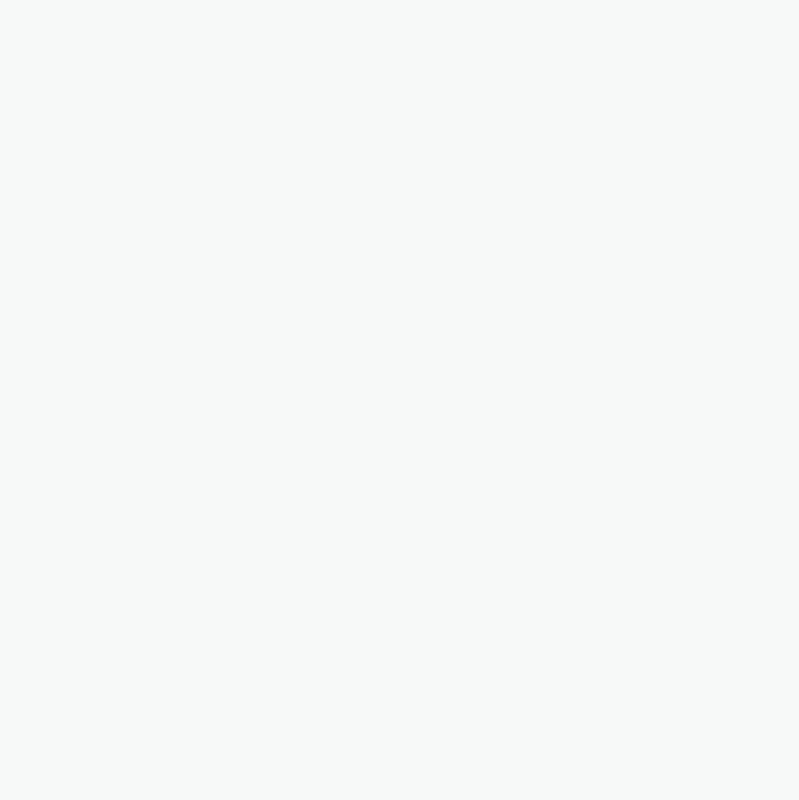
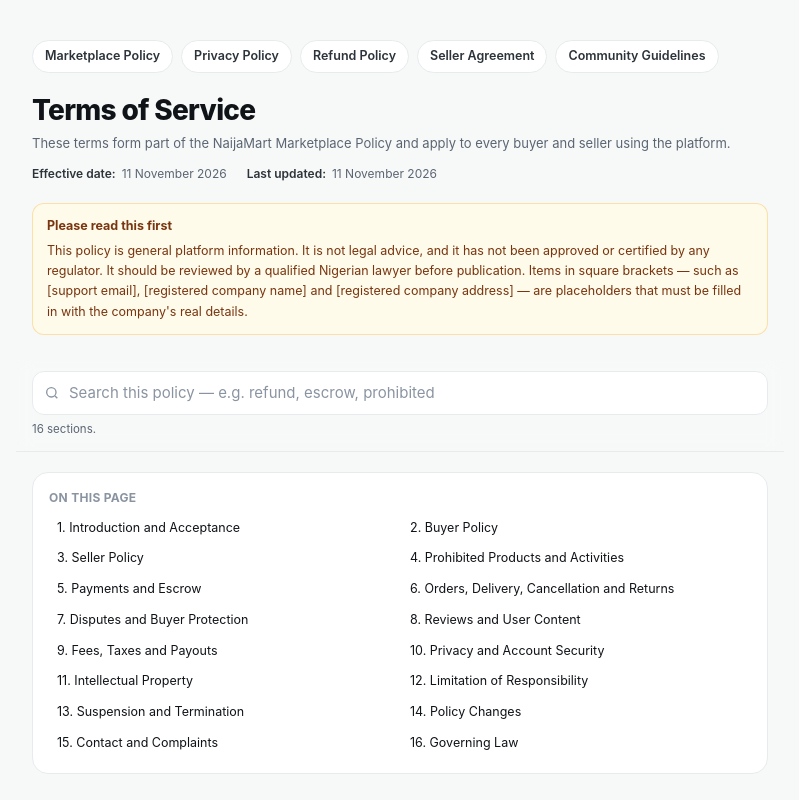
Before and after one commit to natlusniel-code/naijamart-marketplace, a Next.js app: page /legal/terms in a window 1280 px wide. Before the commit this address had no page. Shown: the top 800 px of the page, without its empty margins (240-1039 px from the left). Built offline with nearby package versions, Linux system fonts and the light colour scheme.

Commit message:
Fix: render /legal/terms instead of redirecting
redirect() produced a 307 with no Location header on Vercel, so the link stayed
broken. Render the policy body directly — same content as /legal, no redirect.

```diff
--- a/src/app/legal/terms/page.tsx
+++ b/src/app/legal/terms/page.tsx
@@ -1,13 +1,93 @@
-import { redirect } from "next/navigation";
+import Link from "next/link";
+import { PolicyBody } from "../policy-body";
+import { POLICY_EFFECTIVE_DATE, POLICY_LAST_UPDATED } from "../policy-content";
 
-export const metadata = { title: "Terms of Service — NaijaMart" };
+export const metadata = {
+  title: "Terms of Service — NaijaMart",
+  description:
+    "The NaijaMart Terms of Service — buyer and seller rules, payments and escrow, orders, delivery, returns, disputes and more.",
+};
 
 /**
- * Several places in the app link to /legal/terms (signup, profile, auth split).
- * The canonical policy document lives at /legal, so this route exists purely to
- * keep those links from 404-ing. It redirects rather than duplicating the text,
- * so there is only ever one copy of the policy to keep up to date.
+ * Several places in the app link to /legal/terms (signup, profile, auth split,
+ * signup details). The canonical policy document lives at /legal, and this route
+ * renders the same content so those links resolve instead of 404-ing.
+ *
+ * It renders rather than redirects: a redirect() here produced a 307 with no
+ * Location header on Vercel, which left the link broken in a different way.
  */
 export default function TermsPage() {
-  redirect("/legal");
+  return (
+    <article>
+      <header className="mb-5">
+        <h1 className="text-[24px] font-extrabold leading-tight tracking-tight text-ink-900 sm:text-[28px]">
+          Terms of Service
+        </h1>
+        <p className="mt-1.5 text-[13px] text-ink-500">
+          These terms form part of the NaijaMart Marketplace Policy and apply to every buyer and
+          seller using the platform.
+        </p>
+        <dl className="mt-3 flex flex-wrap gap-x-5 gap-y-1 text-[12px] text-ink-500">
+          <div className="flex gap-1.5">
+            <dt className="font-semibold text-ink-700">Effective date:</dt>
+            <dd>{POLICY_EFFECTIVE_DATE}</dd>
+          </div>
+          <div className="flex gap-1.5">
+            <dt className="font-semibold text-ink-700">Last updated:</dt>
+            <dd>{POLICY_LAST_UPDATED}</dd>
+          </div>
+        </dl>
+      </header>
+
+      <div
+        role="note"
+        className="mb-6 rounded-xl border border-amber-500/30 bg-amber-50 px-3.5 py-3 text-[12.5px] leading-relaxed text-amber-900"
+      >
+        <p className="font-bold">Please read this first</p>
+        <p className="mt-1">
+          This policy is general platform information. It is not legal advice, and it has not been
+          approved or certified by any regulator. It should be reviewed by a qualified Nigerian
+          lawyer before publication. Items in square brackets — such as [support email],
+          [registered company name] and [registered company address] — are placeholders that must be
+          filled in with the company&apos;s real details.
+        </p>
+      </div>
+
+      <PolicyBody />
+
+      <footer className="mt-10 border-t border-[var(--line)] pt-5">
+        <p className="text-[12px] font-bold uppercase tracking-wide text-ink-400">Related policies</p>
+        <ul className="mt-2 grid gap-1.5 sm:grid-cols-2">
+          <li>
+            <Link href="/legal" className="text-[13px] font-semibold text-brand-600 hover:underline">
+              Marketplace Policy
+            </Link>
+          </li>
+          <li>
+            <Link href="/legal/privacy" className="text-[13px] font-semibold text-brand-600 hover:underline">
+              Privacy Policy
+            </Link>
+          </li>
+          <li>
+            <Link href="/legal/refunds" className="text-[13px] font-semibold text-brand-600 hover:underline">
+              Refund Policy
+            </Link>
+          </li>
+          <li>
+            <Link href="/legal/seller-agreement" className="text-[13px] font-semibold text-brand-600 hover:underline">
+              Seller Agreement
+            </Link>
+          </li>
+          <li>
+            <Link href="/legal/community-guidelines" className="text-[13px] font-semibold text-brand-600 hover:underline">
+              Community Guidelines
+            </Link>
+          </li>
+        </ul>
+        <p className="mt-4 text-[11.5px] leading-relaxed text-ink-400">
+          Questions about these terms? Contact [support email] or [support phone/WhatsApp].
+        </p>
+      </footer>
+    </article>
+  );
 }
```
